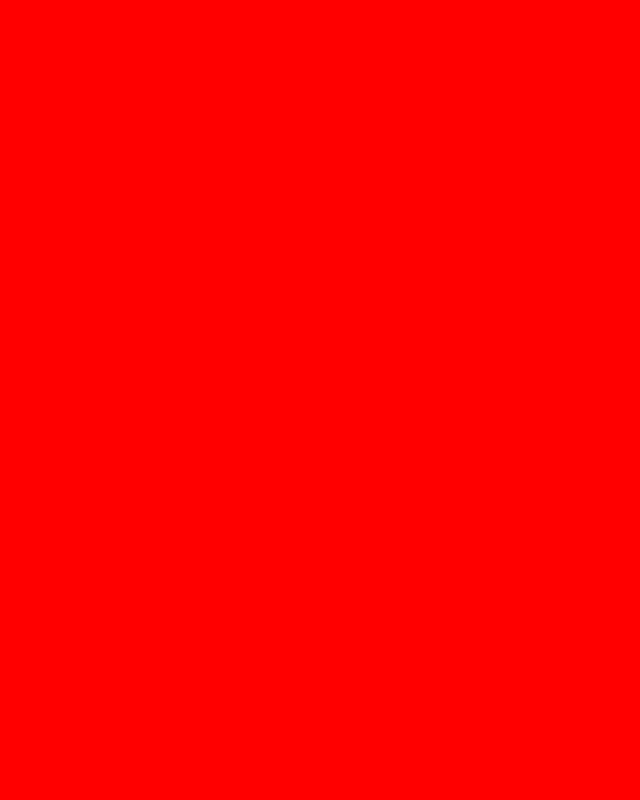
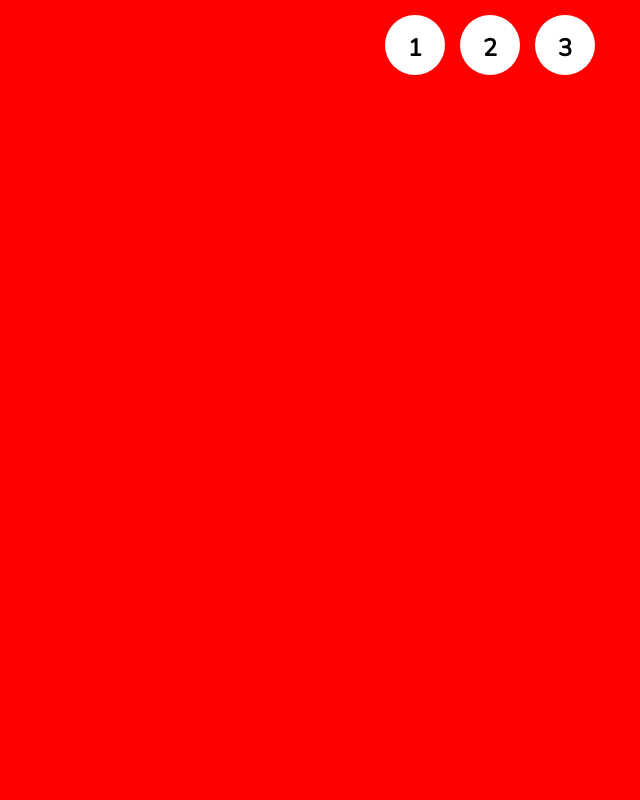
Before and after one commit to michelecamera1995/htmlcss-shoes, a plain HTML site: page index.html in a window 1280 px wide. Shown: the top 800 px of the page, without its empty margins (640-1280 px from the left). Drawn offline with nearby package versions, Linux system fonts and the light colour scheme.

Commit message:
creazione navbar

```diff
--- a/css/style.css
+++ b/css/style.css
@@ -4,6 +4,60 @@
         margin:0px;
         padding:0px;
     }
+
+    main {
+        font-family: 'Nunito', sans-serif;
+        overflow: hidden;
+    }
+
+    article {
+        position:relative
+    }
+
+    ul  {
+        list-style-type: none;
+    }
+
+    .navbar {
+        display: inline-block;
+        position: fixed;
+        width: 100vw;
+        height: 10vh;
+        background-color: rgba(0,0,0,0.0);
+        z-index: 1;
+    }
+
+    .button {
+        text-align: center;
+        padding: 17px;
+        text-decoration: none;
+        position: absolute;
+        border-radius: 50%;
+        color: black;
+        background-color: white;
+        font-size: x-large;
+        font-weight: bold;
+        height: 60px;
+        width: 60px;
+        z-index: 2;
+    }
+
+    .pos1 {
+        top: 15px ;
+        right: 195px;
+    }
+
+    .pos2 {
+        top: 15px ;
+        right: 120px;
+    }
+
+    .pos3{
+        top: 15px ;
+        right: 45px;
+    }
+
+
 
     .article {
         width: 100vw;
--- a/index.html
+++ b/index.html
@@ -4,28 +4,53 @@
     <meta charset="UTF-8">
     <meta http-equiv="X-UA-Compatible" content="IE=edge">
     <meta name="viewport" content="width=device-width, initial-scale=1.0">
+    <link rel="preconnect" href="https://fonts.googleapis.com">
+    <link rel="preconnect" href="https://fonts.gstatic.com" crossorigin>
+    <link href="https://fonts.googleapis.com/css2?family=Nunito:ital,wght@0,400;1,300;1,700&display=swap" rel="stylesheet">
     <link rel="stylesheet" href="css/style.css">
     <title>Shoes</title>
 </head>
 <body>
     <main>
 
+<!--Navbar-->
 
-        <article class="article article1">
+        <nav class="navbar">
+            <ul>
+                <li><a class="button pos1" href="#sez1">1</a></li>
+                <li><a class="button pos2" href="#sez2">2</a></li>
+                <li><a class="button pos3" href="#sez3">3</a></li>
+            </ul>
+        </nav>
 
+<!--End navbar-->
+<!--article 1-->
+
+        <article id="sez1" >
+            <div class="article article1">
+
+            </div>
         </article>
 
+<!--End article 1-->
+<!--article 2-->
 
+        <article id="sez2" >
+            <div class="article article2">
 
-        <article class="article article2">
-
+            </div>
         </article>
 
+<!--End article 2-->
+<!--article 3-->
 
+        <article id="sez3" >
+            <div class="article article3">
 
-        <article class="article article3">
+            </div>
+        </article>
 
-        </article>
+<!--End article 3-->
 
 
     </main>
```
